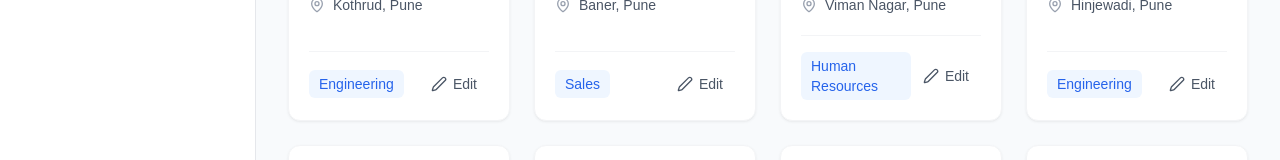
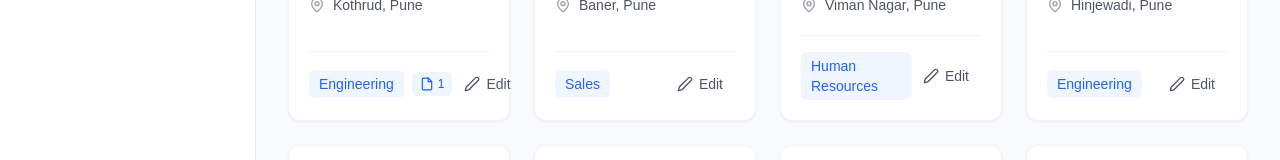
Before and after one commit to lakadeamit220/hr-dashboard-nextjs, a Next.js app: page /employees in a window 1280 px wide. Shown: the part 408-568 px from the top of the page. Built offline with nearby package versions, Linux system fonts and the light colour scheme.

Commit message:
feat: implement employee list components and add initial mock data

```diff
--- a/src/components/employees/EmployeeCard.jsx
+++ b/src/components/employees/EmployeeCard.jsx
@@ -66,9 +66,17 @@ export default function EmployeeCard({ employee, onEdit }) {
       </div>
 
       <div className="mt-5 pt-4 border-t border-gray-100 flex items-center justify-between">
-        <span className="text-sm font-medium text-primary-600 bg-primary-50 px-2.5 py-1 rounded-md">
-          {employee.department}
-        </span>
+        <div className="flex gap-2 items-center">
+          <span className="text-sm font-medium text-primary-600 bg-primary-50 px-2.5 py-1 rounded-md">
+            {employee.department}
+          </span>
+          {employee.documents && employee.documents.length > 0 && (
+            <span className="flex items-center gap-1 text-xs font-medium text-blue-600 bg-blue-50 px-2 py-1 rounded-md" title={`${employee.documents.length} document(s)`}>
+              <svg xmlns="http://www.w3.org/2000/svg" width="14" height="14" viewBox="0 0 24 24" fill="none" stroke="currentColor" strokeWidth="2" strokeLinecap="round" strokeLinejoin="round"><path d="M14.5 2H6a2 2 0 0 0-2 2v16a2 2 0 0 0 2 2h12a2 2 0 0 0 2-2V7.5L14.5 2z"/><polyline points="14 2 14 8 20 8"/></svg>
+              {employee.documents.length}
+            </span>
+          )}
+        </div>
 
         <Button
           variant="ghost"
--- a/src/components/employees/EmployeeRow.jsx
+++ b/src/components/employees/EmployeeRow.jsx
@@ -55,6 +55,12 @@ export default function EmployeeRow({ employee, onEdit }) {
       </td>
       <td className="px-6 py-4 whitespace-nowrap">
         <Badge variant={badgeVariant}>{statusConfig.label}</Badge>
+        {employee.documents && employee.documents.length > 0 && (
+          <span className="ml-2 inline-flex items-center gap-1 text-xs font-medium text-blue-600 bg-blue-50 px-1.5 py-0.5 rounded-md" title={`${employee.documents.length} document(s)`}>
+            <svg xmlns="http://www.w3.org/2000/svg" width="12" height="12" viewBox="0 0 24 24" fill="none" stroke="currentColor" strokeWidth="2" strokeLinecap="round" strokeLinejoin="round"><path d="M14.5 2H6a2 2 0 0 0-2 2v16a2 2 0 0 0 2 2h12a2 2 0 0 0 2-2V7.5L14.5 2z"/><polyline points="14 2 14 8 20 8"/></svg>
+            {employee.documents.length}
+          </span>
+        )}
       </td>
       <td className="px-6 py-4 whitespace-nowrap text-right text-sm font-medium">
         <Button
```
Also changed, not shown: src/lib/mock-data.js.
